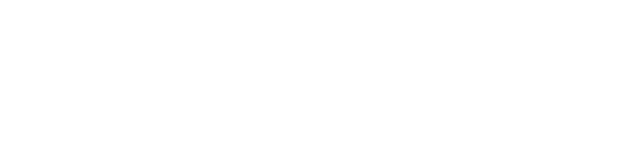
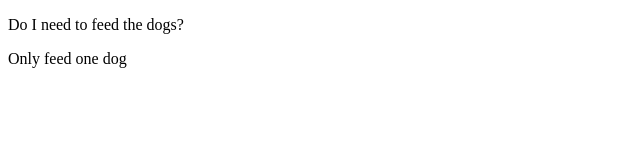
Before and after one commit to CIT93/brandonk-pub, a plain HTML site: page w2/index.html in a window 1280 px wide. Shown: the whole page, without its empty margins (0-640 px from the left). Drawn offline with Linux system fonts and the light colour scheme.

Commit message:
index.html

```diff
--- a/w2/index.html
+++ b/w2/index.html
@@ -8,6 +8,6 @@
 </head>
 <body>
     <div id="output"></div>
-    <script src="daily.js"></script>
+    <script src="app.js"></script>
 </body>
 </html>
```
